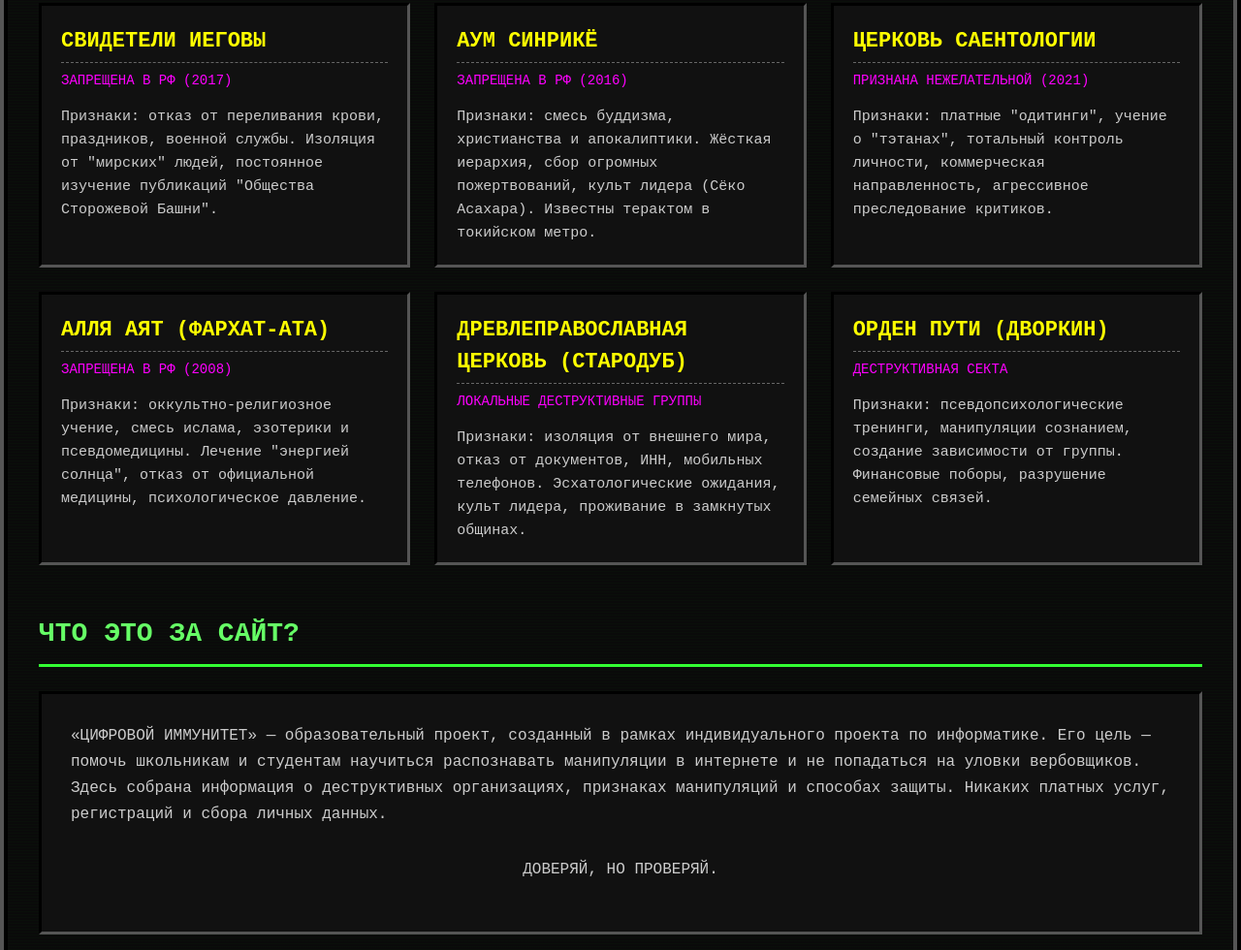
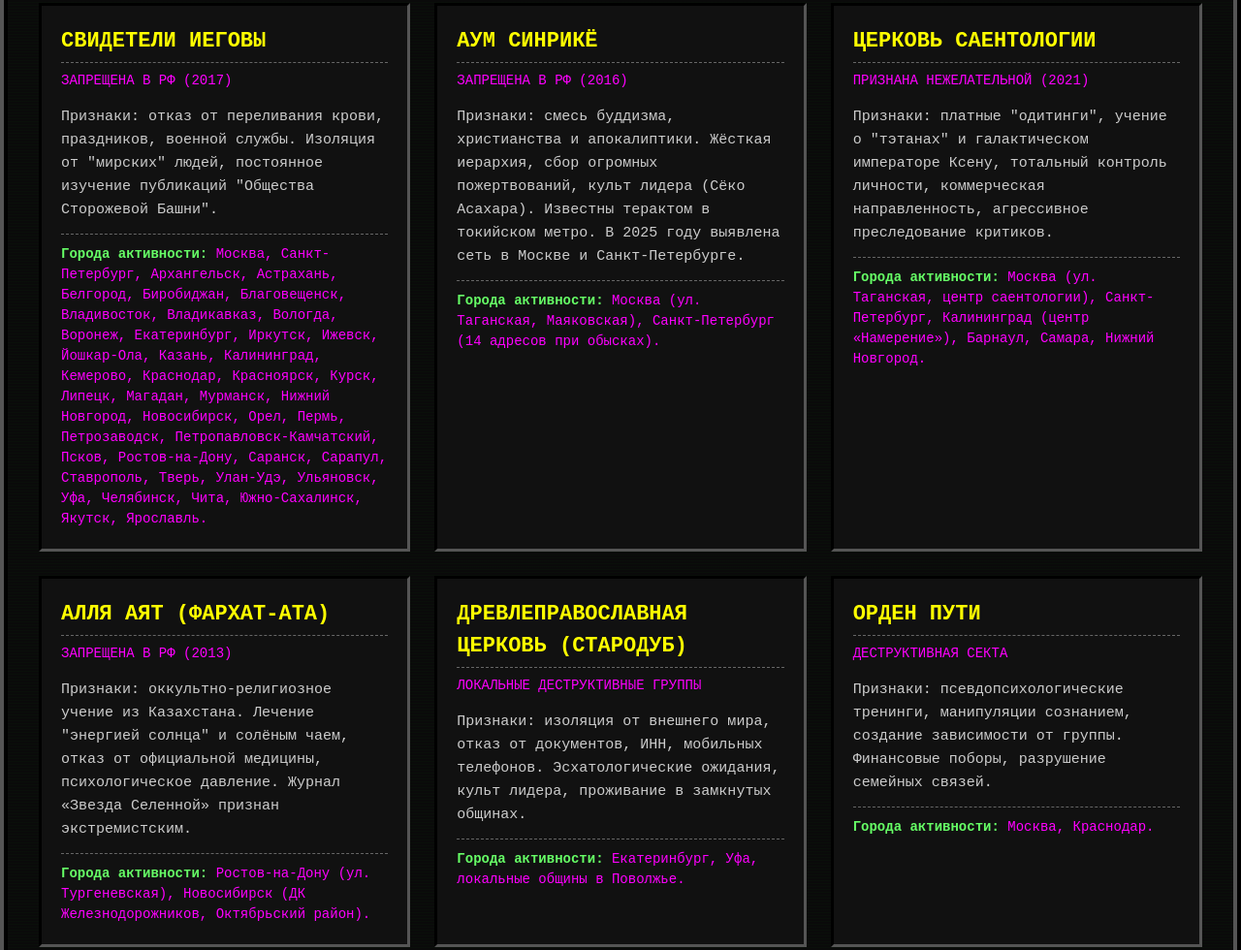
Before and after one commit to babayyy1/digital-immunity, a plain HTML site: page index.html in a window 1280 px wide. Shown: the part 2360-3340 px from the top of the page at 97% size. Drawn offline with Linux system fonts and the light colour scheme.

Commit message:
Add files via upload

```diff
--- a/index.html
+++ b/index.html
@@ -243,6 +243,19 @@
             line-height: 1.6;
         }
 
+        .card-cities {
+            color: #ff00ff;
+            font-size: 14px;
+            margin-top: 12px;
+            padding-top: 10px;
+            border-top: 1px dashed #666;
+        }
+
+        .card-cities-label {
+            color: #66ff66;
+            font-weight: bold;
+        }
+
         .about-content {
             padding: 30px;
         }
@@ -379,31 +392,37 @@
                 <h3 class="card-title">СВИДЕТЕЛИ ИЕГОВЫ</h3>
                 <p class="card-status">запрещена в РФ (2017)</p>
                 <p class="card-text">Признаки: отказ от переливания крови, праздников, военной службы. Изоляция от "мирских" людей, постоянное изучение публикаций "Общества Сторожевой Башни".</p>
+                <p class="card-cities"><span class="card-cities-label">Города активности:</span> Москва, Санкт-Петербург, Архангельск, Астрахань, Белгород, Биробиджан, Благовещенск, Владивосток, Владикавказ, Вологда, Воронеж, Екатеринбург, Иркутск, Ижевск, Йошкар-Ола, Казань, Калининград, Кемерово, Краснодар, Красноярск, Курск, Липецк, Магадан, Мурманск, Нижний Новгород, Новосибирск, Орел, Пермь, Петрозаводск, Петропавловск-Камчатский, Псков, Ростов-на-Дону, Саранск, Сарапул, Ставрополь, Тверь, Улан-Удэ, Ульяновск, Уфа, Челябинск, Чита, Южно-Сахалинск, Якутск, Ярославль.</p>
             </div>
             <div class="card inset">
                 <h3 class="card-title">АУМ СИНРИКЁ</h3>
                 <p class="card-status">запрещена в РФ (2016)</p>
-                <p class="card-text">Признаки: смесь буддизма, христианства и апокалиптики. Жёсткая иерархия, сбор огромных пожертвований, культ лидера (Сёко Асахара). Известны терактом в токийском метро.</p>
+                <p class="card-text">Признаки: смесь буддизма, христианства и апокалиптики. Жёсткая иерархия, сбор огромных пожертвований, культ лидера (Сёко Асахара). Известны терактом в токийском метро. В 2025 году выявлена сеть в Москве и Санкт-Петербурге.</p>
+                <p class="card-cities"><span class="card-cities-label">Города активности:</span> Москва (ул. Таганская, Маяковская), Санкт-Петербург (14 адресов при обысках).</p>
             </div>
             <div class="card inset">
                 <h3 class="card-title">ЦЕРКОВЬ САЕНТОЛОГИИ</h3>
                 <p class="card-status">признана нежелательной (2021)</p>
-                <p class="card-text">Признаки: платные "одитинги", учение о "тэтанах", тотальный контроль личности, коммерческая направленность, агрессивное преследование критиков.</p>
+                <p class="card-text">Признаки: платные "одитинги", учение о "тэтанах" и галактическом императоре Ксену, тотальный контроль личности, коммерческая направленность, агрессивное преследование критиков.</p>
+                <p class="card-cities"><span class="card-cities-label">Города активности:</span> Москва (ул. Таганская, центр саентологии), Санкт-Петербург, Калининград (центр «Намерение»), Барнаул, Самара, Нижний Новгород.</p>
             </div>
             <div class="card inset">
                 <h3 class="card-title">АЛЛЯ АЯТ (ФАРХАТ-АТА)</h3>
-                <p class="card-status">запрещена в РФ (2008)</p>
-                <p class="card-text">Признаки: оккультно-религиозное учение, смесь ислама, эзотерики и псевдомедицины. Лечение "энергией солнца", отказ от официальной медицины, психологическое давление.</p>
+                <p class="card-status">запрещена в РФ (2013)</p>
+                <p class="card-text">Признаки: оккультно-религиозное учение из Казахстана. Лечение "энергией солнца" и солёным чаем, отказ от официальной медицины, психологическое давление. Журнал «Звезда Селенной» признан экстремистским.</p>
+                <p class="card-cities"><span class="card-cities-label">Города активности:</span> Ростов-на-Дону (ул. Тургеневская), Новосибирск (ДК Железнодорожников, Октябрьский район).</p>
             </div>
             <div class="card inset">
                 <h3 class="card-title">ДРЕВЛЕПРАВОСЛАВНАЯ ЦЕРКОВЬ (СТАРОДУБ)</h3>
                 <p class="card-status">локальные деструктивные группы</p>
                 <p class="card-text">Признаки: изоляция от внешнего мира, отказ от документов, ИНН, мобильных телефонов. Эсхатологические ожидания, культ лидера, проживание в замкнутых общинах.</p>
+                <p class="card-cities"><span class="card-cities-label">Города активности:</span> Екатеринбург, Уфа, локальные общины в Поволжье.</p>
             </div>
             <div class="card inset">
-                <h3 class="card-title">ОРДЕН ПУТИ (ДВОРКИН)</h3>
+                <h3 class="card-title">ОРДЕН ПУТИ</h3>
                 <p class="card-status">деструктивная секта</p>
                 <p class="card-text">Признаки: псевдопсихологические тренинги, манипуляции сознанием, создание зависимости от группы. Финансовые поборы, разрушение семейных связей.</p>
+                <p class="card-cities"><span class="card-cities-label">Города активности:</span> Москва, Краснодар.</p>
             </div>
         </div>
     </section>
@@ -449,16 +468,19 @@
         });
 
         var places = [
-            { coords: [55.7558, 37.6173], radius: 30000, name: 'Москва', orgs: 'Свидетели Иеговы, Саентология, Орден Пути' },
+            { coords: [55.7558, 37.6173], radius: 30000, name: 'Москва', orgs: 'Свидетели Иеговы, Аум Синрикё, Саентология, Орден Пути' },
             { coords: [59.9343, 30.3351], radius: 25000, name: 'Санкт-Петербург', orgs: 'Аум Синрикё, Саентология, Свидетели Иеговы' },
             { coords: [55.0415, 82.9346], radius: 35000, name: 'Новосибирск', orgs: 'Алля Аят, Свидетели Иеговы' },
             { coords: [56.8389, 60.6057], radius: 30000, name: 'Екатеринбург', orgs: 'Древлеправославные общины, Свидетели Иеговы' },
             { coords: [45.0355, 38.9753], radius: 28000, name: 'Краснодар', orgs: 'Орден Пути, Свидетели Иеговы' },
+            { coords: [47.2220, 39.7203], radius: 25000, name: 'Ростов-на-Дону', orgs: 'Алля Аят' },
             { coords: [48.7071, 44.5169], radius: 25000, name: 'Волгоград', orgs: 'Алля Аят' },
             { coords: [51.5333, 46.0343], radius: 22000, name: 'Саратов', orgs: 'Свидетели Иеговы' },
             { coords: [54.7348, 55.9578], radius: 30000, name: 'Уфа', orgs: 'Древлеправославные группы' },
-            { coords: [43.1155, 131.8855], radius: 25000, name: 'Владивосток', orgs: 'Свидетели Иеговы, Саентология' },
-            { coords: [55.3541, 86.0893], radius: 28000, name: 'Кемерово', orgs: 'Алля Аят' }
+            { coords: [43.1155, 131.8855], radius: 25000, name: 'Владивосток', orgs: 'Свидетели Иеговы' },
+            { coords: [55.3541, 86.0893], radius: 28000, name: 'Кемерово', orgs: 'Алля Аят' },
+            { coords: [54.7065, 20.5110], radius: 22000, name: 'Калининград', orgs: 'Саентология (центр Намерение), Свидетели Иеговы' },
+            { coords: [53.3563, 83.7878], radius: 25000, name: 'Барнаул', orgs: 'Саентология' }
         ];
 
         places.forEach(function(place) {
```
